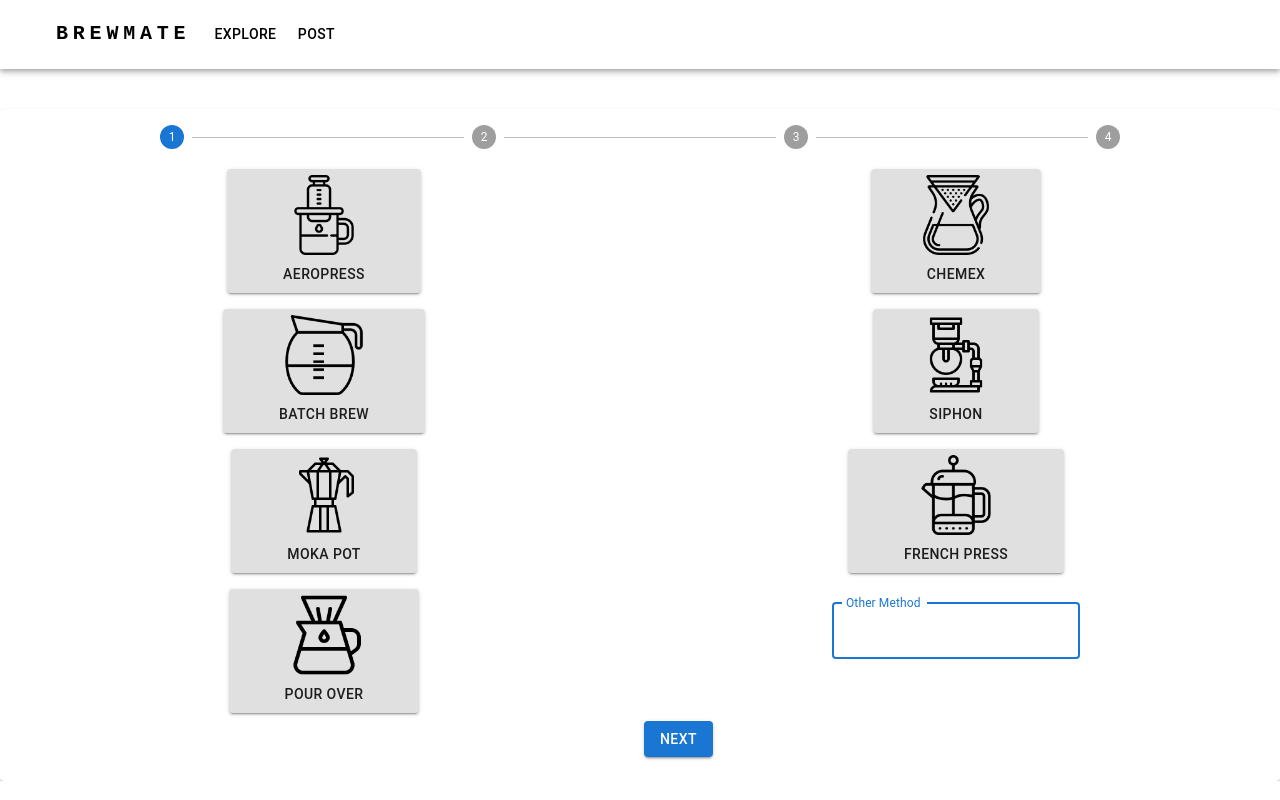
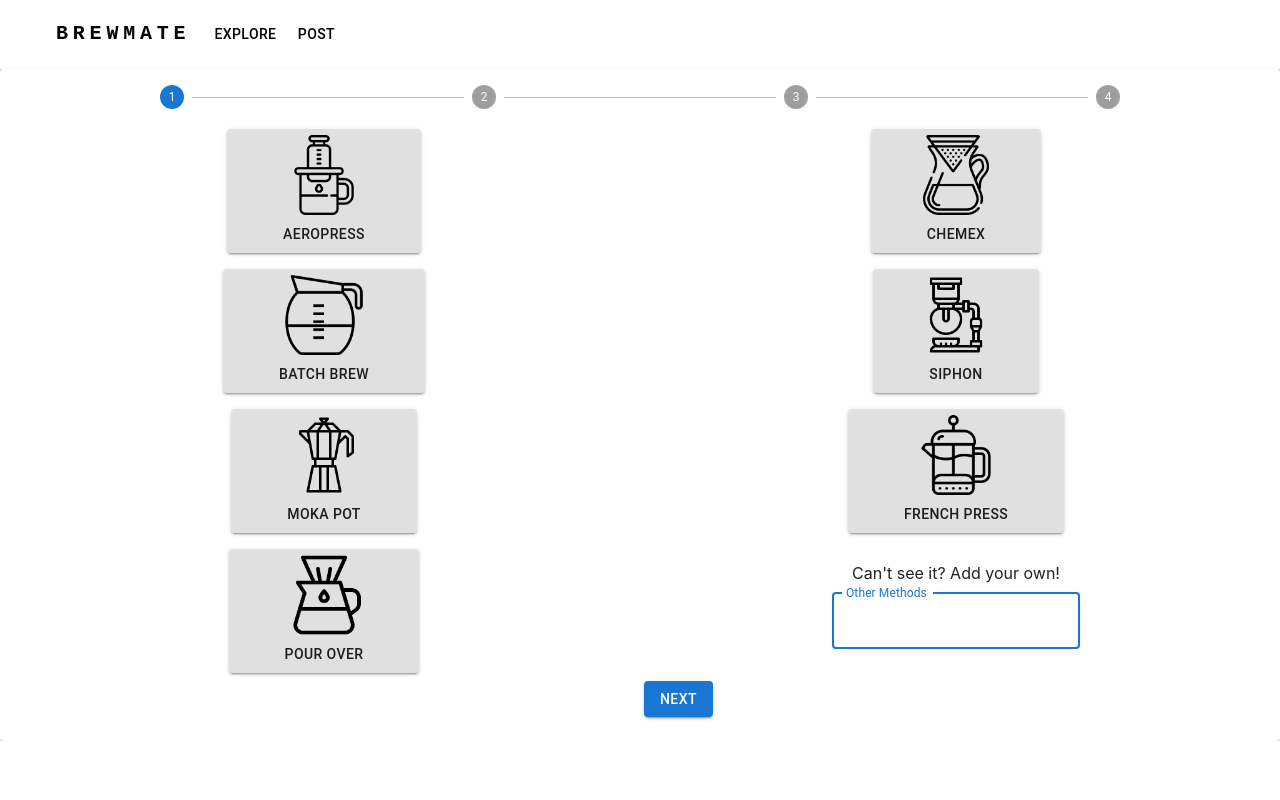
Before and after one commit to TomMannion/Coffee_app, a React (Create React App) app in the folder client/: page /post in a window 1280 px wide. Built offline with nearby package versions, Linux system fonts and the light colour scheme.

Commit message:
making some UX chnages to the form

```diff
--- a/client/src/components/BrewMethod.js
+++ b/client/src/components/BrewMethod.js
@@ -83,10 +83,11 @@ function BrewMethod() {
           paddingTop: "30px",
         }}
       >
+        <div style={{ paddingBottom: "10px" }}>Can't see it? Add your own!</div>
         <TextField
           autoFocus
           className="brewMethod"
-          label="Other Method"
+          label="Other Methods"
           value={brewMethod}
           onChange={(e) => dispatch(setBrewMethod(e.target.value))}
         />
--- a/client/src/components/CoffeeCard.js
+++ b/client/src/components/CoffeeCard.js
@@ -81,9 +81,9 @@ const CoffeeCard = ({ post }) => {
         </Typography>
       </CardContent>
       <CardActions disableSpacing>
-        <IconButton aria-label="add to favorites">
+        {/* <IconButton aria-label="add to favorites">
           <FavoriteIcon />
-        </IconButton>
+        </IconButton> */}
         <ExpandMore
           expand={expanded}
           onClick={handleExpandClick}
--- a/client/src/components/Navbar.css
+++ b/client/src/components/Navbar.css
@@ -1,3 +1,2 @@
 .navbar {
-  margin-bottom: 40px;
 }
--- a/client/src/components/Timer.js
+++ b/client/src/components/Timer.js
@@ -76,7 +76,7 @@ const Timer = ({ times }) => {
                 // borderRadius: "50%",
                 background: `linear-gradient(90deg, rgba(0,0,0,0) ${
                   100 - (100 / times[index].pourTime) * time
-                }%, rgba(0,0,0,0.20) ${
+                }%, rgba(206,0,0,0.20) ${
                   100 - (100 / times[index].pourTime) * time
                 }%)`,
                 width: "100%",
```
